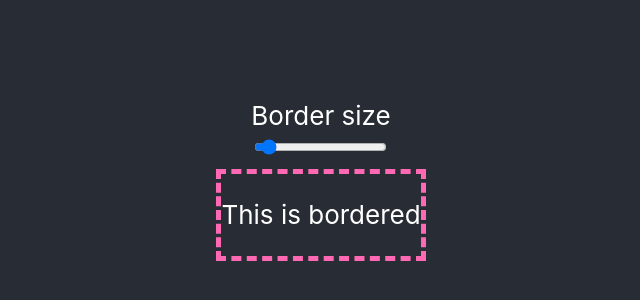
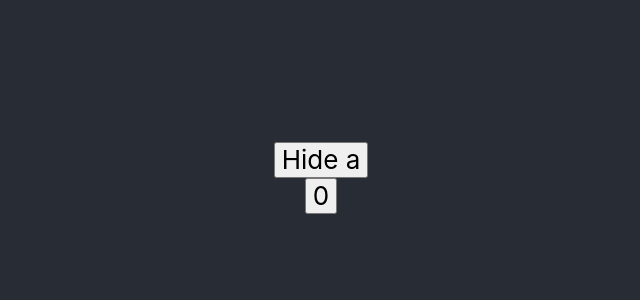
Before and after one commit to rudfoss/cra-workshop, a React (Create React App) app: page / in a window 1280 px wide. Shown: the part 222-522 px from the top of the page, without its empty margins (319-959 px from the left). Built offline with nearby package versions, Linux system fonts and the light colour scheme.

Commit message:
EitherAorB

```diff
--- a/src/App.tsx
+++ b/src/App.tsx
@@ -1,26 +1,18 @@
 import "normalize.css/normalize.css";
+import EitherAOrB from "tasks/EitherAOrB";
+import HelloWorld from "tasks/HelloWorld";
+import Incrementor from "tasks/Incrementor";
 import "./App.css";
-import BigBorder from "UI/BigBorder";
-import { useState } from "react";
-import { RangeInput } from "UI/RangeInput/RangeInput";
 
 function App() {
-  const [borderSize, setBorderSize] = useState(5)
-
   return (
     <div className="App">
       <header className="App-header">
 
-        <RangeInput
-          min={1}
-          max={100}
-          value={borderSize}
-          onChange={setBorderSize}
-          label="Border size"/>
-
-        <BigBorder borderSize={borderSize}>
-          <p>This is bordered</p>
-        </BigBorder>
+        <EitherAOrB
+          a={<Incrementor/>}
+          b={<HelloWorld name="Incognito"/>}
+          />
 
       </header>
     </div>
--- /dev/null
+++ b/src/tasks/EitherAOrB/EitherAOrB.tsx
@@ -0,0 +1,24 @@
+import React, { useState } from "react"
+
+interface EitherAOrBProps {
+	a: React.ReactNode
+	b: React.ReactNode
+}
+
+export const EitherAOrB = ({a, b}: EitherAOrBProps) => {
+	const [activeComponent, setActiveComponent] = useState<"a" | "b">("a")
+
+	const toggleActiveComponent = () => {
+		setActiveComponent(activeComponent === "a" ? "b" : "a")
+	}
+
+	return (
+		<>
+			<button onClick={toggleActiveComponent}>Hide {activeComponent}</button>
+			{activeComponent === "a" && a}
+			{activeComponent === "b" && b}
+		</>
+	)
+}
+
+export default EitherAOrB
--- /dev/null
+++ b/src/tasks/EitherAOrB/index.ts
@@ -0,0 +1 @@
+export { default } from "./EitherAOrB"
```
